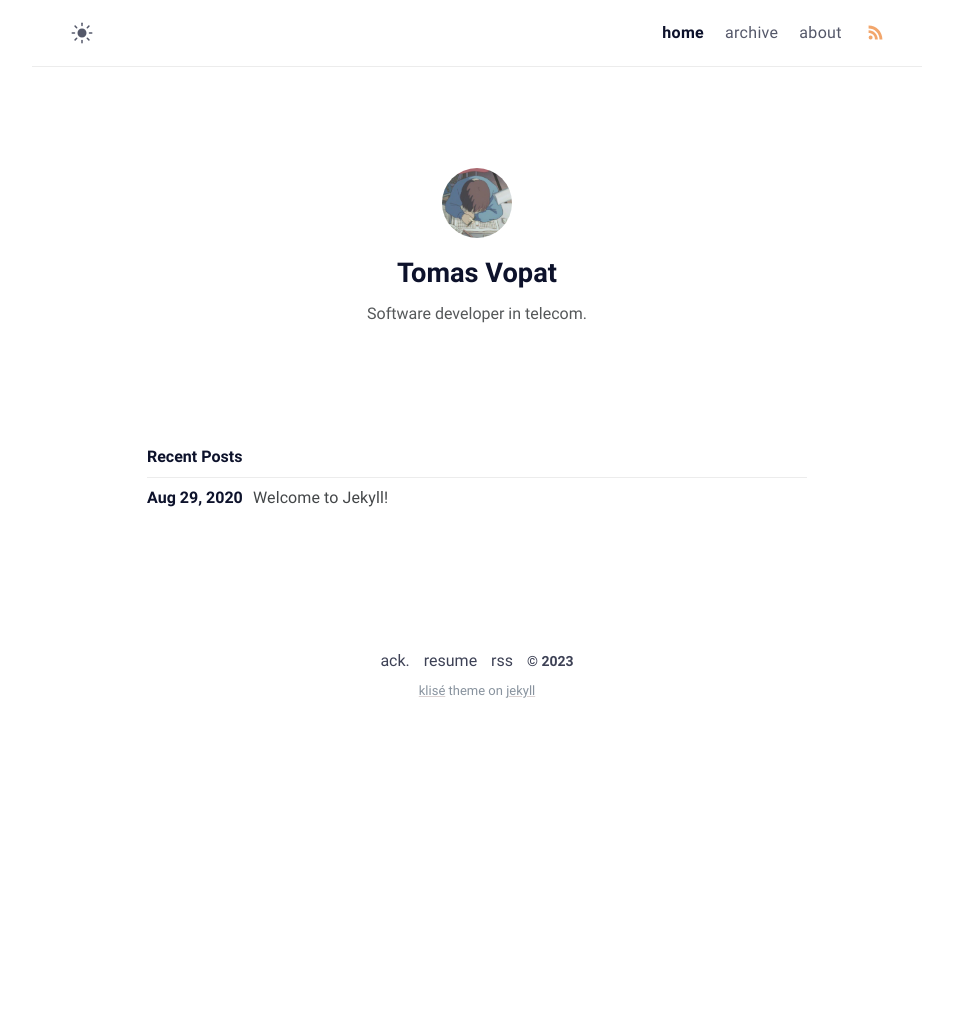
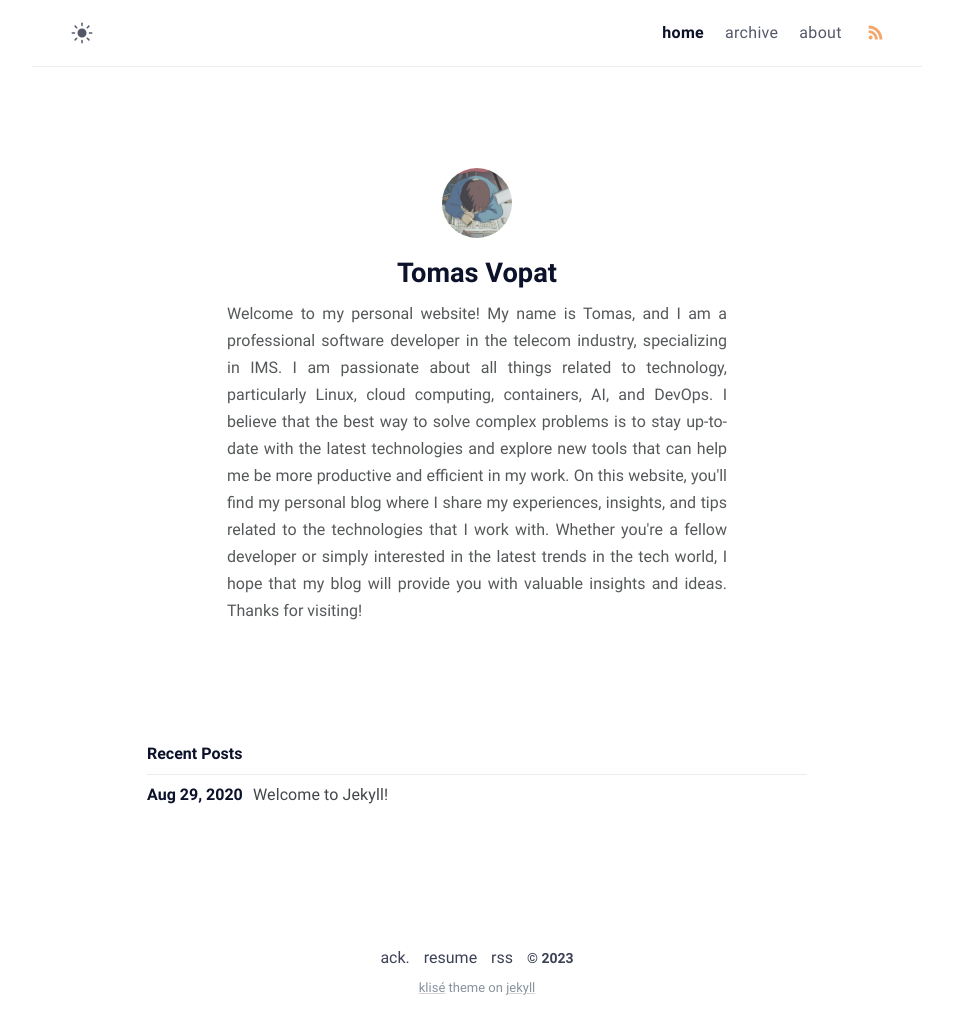
Before and after one commit to tomvopat/personal_webpage, a Jekyll site: the page built from data/index.md, in a window 1280 px wide. Shown: the whole page, without its empty margins (163-1116 px from the left). Built offline with Jekyll 4.4.1, drawn with Linux system fonts in a browser that asks for light colours; before the commit the page ends 900 px from its top, so only the background shows below that.

Commit message:
Add bio to the landing page

```diff
--- a/data/_config.yml
+++ b/data/_config.yml
@@ -1,5 +1,5 @@
 # Site settings
-title: Tomas
+title: Tomas Vopat
 description: >- # site description
   Micro site about me and my blog.
 lang: en-US # default lang
@@ -11,8 +11,10 @@
 # Profile settings
 author:
   name: Tomas Vopat # author name
-  bio: >- # tell to the world
-    Software developer in telecom.
+  bio: |- # tell to the world
+    Welcome to my personal website! My name is Tomas, and I am a professional software developer in the telecom industry, specializing in IMS.
+    I am passionate about all things related to technology, particularly Linux, cloud computing, containers, AI, and DevOps. I believe that the best way to solve complex problems is to stay up-to-date with the latest technologies and explore new tools that can help me be more productive and efficient in my work.
+    On this website, you'll find my personal blog where I share my experiences, insights, and tips related to the technologies that I work with. Whether you're a fellow developer or simply interested in the latest trends in the tech world, I hope that my blog will provide you with valuable insights and ideas. Thanks for visiting!
   username: tomasvopat # general username
   github: tomvopat # github username
   twitter: tomvopat # twitter username
--- a/data/_sass/klise/_layout.scss
+++ b/data/_sass/klise/_layout.scss
@@ -208,9 +208,10 @@
   }
 
   .author-bio {
+    text-align: justify;
     margin: 0 auto;
     opacity: 0.9;
-    max-width: 393px;
+    max-width: 500px;
     line-height: 1.688;
   }
 }
```
